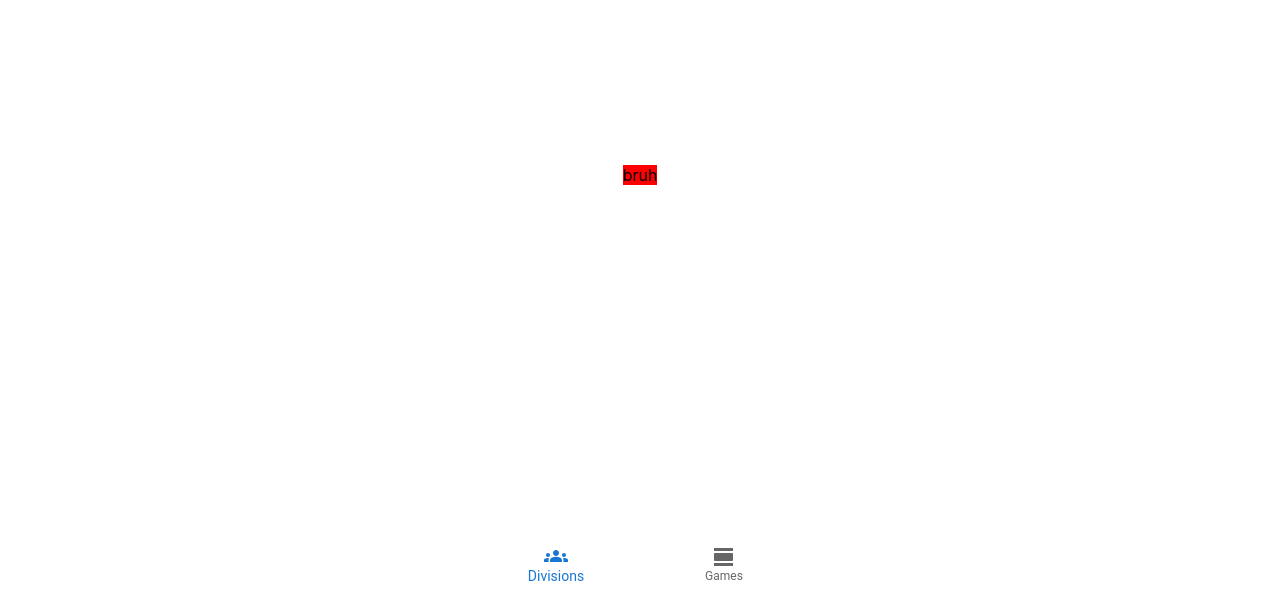
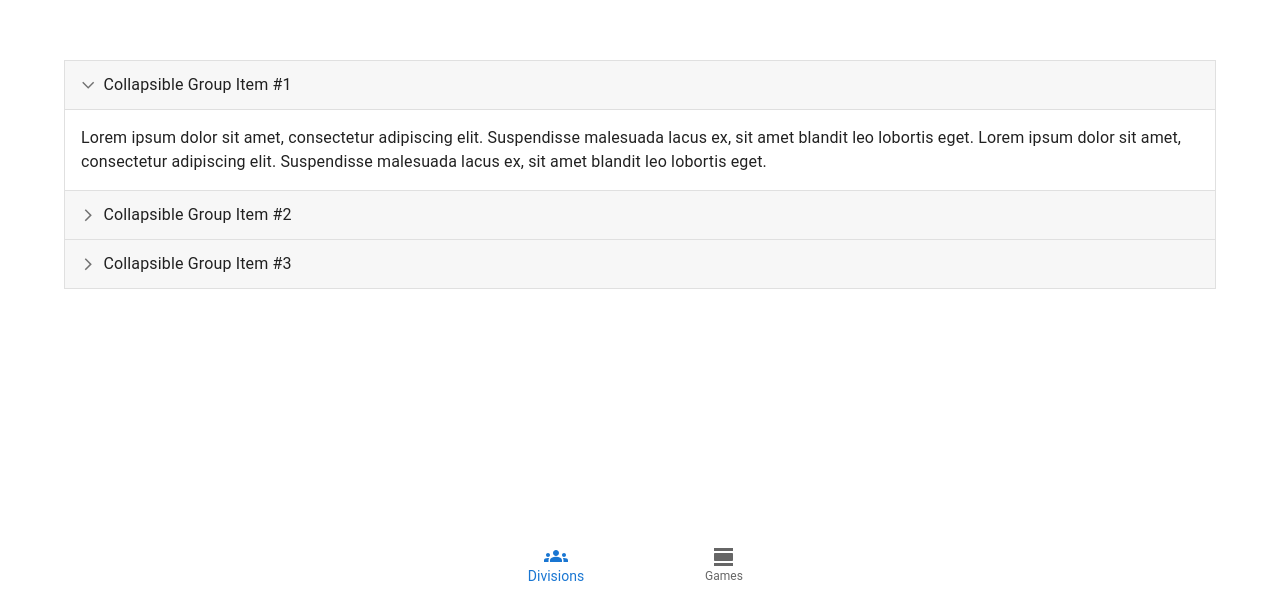
Before and after one commit to neezacoto/carribean-all-fours-scores, a React (Create React App) app: page / in a window 1280 px wide. Shown: the part 192-800 px from the top of the page. Built offline with nearby package versions, Linux system fonts and the light colour scheme.

Commit message:
working on divisions

```diff
--- a/src/components/Divisions.tsx
+++ b/src/components/Divisions.tsx
@@ -1,8 +1,108 @@
-import { Box } from "@mui/material";
-import React from "react";
+import * as React from "react";
+import { styled } from "@mui/material/styles";
+import ArrowForwardIosSharpIcon from "@mui/icons-material/ArrowForwardIosSharp";
+import MuiAccordion, { AccordionProps } from "@mui/material/Accordion";
+import MuiAccordionSummary, {
+  AccordionSummaryProps,
+} from "@mui/material/AccordionSummary";
+import MuiAccordionDetails from "@mui/material/AccordionDetails";
+import Typography from "@mui/material/Typography";
+
+const Accordion = styled((props: AccordionProps) => (
+  <MuiAccordion disableGutters elevation={0} square {...props} />
+))(({ theme }) => ({
+  border: `1px solid ${theme.palette.divider}`,
+  "&:not(:last-child)": {
+    borderBottom: 0,
+  },
+  "&::before": {
+    display: "none",
+  },
+}));
+
+const AccordionSummary = styled((props: AccordionSummaryProps) => (
+  <MuiAccordionSummary
+    expandIcon={<ArrowForwardIosSharpIcon sx={{ fontSize: "0.9rem" }} />}
+    {...props}
+  />
+))(({ theme }) => ({
+  backgroundColor:
+    theme.palette.mode === "dark"
+      ? "rgba(255, 255, 255, .05)"
+      : "rgba(0, 0, 0, .03)",
+  flexDirection: "row-reverse",
+  "& .MuiAccordionSummary-expandIconWrapper.Mui-expanded": {
+    transform: "rotate(90deg)",
+  },
+  "& .MuiAccordionSummary-content": {
+    marginLeft: theme.spacing(1),
+  },
+}));
+
+const AccordionDetails = styled(MuiAccordionDetails)(({ theme }) => ({
+  padding: theme.spacing(2),
+  borderTop: "1px solid rgba(0, 0, 0, .125)",
+}));
 
 function Home() {
-  return <Box style={{ backgroundColor: "red" }}> bruh </Box>;
+  const [expanded, setExpanded] = React.useState<string | false>("panel1");
+
+  const handleChange =
+    (panel: string) => (event: React.SyntheticEvent, newExpanded: boolean) => {
+      setExpanded(newExpanded ? panel : false);
+    };
+  return (
+    <div>
+      <Accordion
+        expanded={expanded === "panel1"}
+        onChange={handleChange("panel1")}
+      >
+        <AccordionSummary aria-controls="panel1d-content" id="panel1d-header">
+          <Typography>Collapsible Group Item #1</Typography>
+        </AccordionSummary>
+        <AccordionDetails>
+          <Typography>
+            Lorem ipsum dolor sit amet, consectetur adipiscing elit. Suspendisse
+            malesuada lacus ex, sit amet blandit leo lobortis eget. Lorem ipsum
+            dolor sit amet, consectetur adipiscing elit. Suspendisse malesuada
+            lacus ex, sit amet blandit leo lobortis eget.
+          </Typography>
+        </AccordionDetails>
+      </Accordion>
+      <Accordion
+        expanded={expanded === "panel2"}
+        onChange={handleChange("panel2")}
+      >
+        <AccordionSummary aria-controls="panel2d-content" id="panel2d-header">
+          <Typography>Collapsible Group Item #2</Typography>
+        </AccordionSummary>
+        <AccordionDetails>
+          <Typography>
+            Lorem ipsum dolor sit amet, consectetur adipiscing elit. Suspendisse
+            malesuada lacus ex, sit amet blandit leo lobortis eget. Lorem ipsum
+            dolor sit amet, consectetur adipiscing elit. Suspendisse malesuada
+            lacus ex, sit amet blandit leo lobortis eget.
+          </Typography>
+        </AccordionDetails>
+      </Accordion>
+      <Accordion
+        expanded={expanded === "panel3"}
+        onChange={handleChange("panel3")}
+      >
+        <AccordionSummary aria-controls="panel3d-content" id="panel3d-header">
+          <Typography>Collapsible Group Item #3</Typography>
+        </AccordionSummary>
+        <AccordionDetails>
+          <Typography>
+            Lorem ipsum dolor sit amet, consectetur adipiscing elit. Suspendisse
+            malesuada lacus ex, sit amet blandit leo lobortis eget. Lorem ipsum
+            dolor sit amet, consectetur adipiscing elit. Suspendisse malesuada
+            lacus ex, sit amet blandit leo lobortis eget.
+          </Typography>
+        </AccordionDetails>
+      </Accordion>
+    </div>
+  );
 }
 
 export default Home;
--- a/src/components/Home.tsx
+++ b/src/components/Home.tsx
@@ -1,14 +1,16 @@
-import React, { useState, CSSProperties } from "react";
+import React, { useState, useEffect, CSSProperties } from "react";
 import {
   BottomNavigation,
   BottomNavigationAction,
   Container,
   Grid,
+  CircularProgress,
 } from "@mui/material";
 import GroupsIcon from "@mui/icons-material/Groups";
 import ViewDayIcon from "@mui/icons-material/ViewDay";
 import Divisions from "./Divisions";
 import Games from "./Games";
+import { setup } from "../util/allFoursGame";
 
 const styles: { [key: string]: CSSProperties } = {
   container: {
@@ -36,84 +38,25 @@ const styles: { [key: string]: CSSProperties } = {
   },
 };
 
-type TeamEntry = {
-  team: Team;
-  bullsEye: number;
-  hangJacks: number;
-};
-
-class Game {
-  teamA: TeamEntry;
-  teamB: TeamEntry;
-  start: string;
-  end: string;
-  constructor(teamA: TeamEntry, teamB: TeamEntry, start: string, end: string) {
-    this.teamA = teamA;
-    this.teamB = teamB;
-    this.start = start;
-    this.end = end;
-
-    teamA.team.addBullsEyes(teamA.bullsEye, teamB.bullsEye);
-    teamA.team.addHangJacks(teamA.hangJacks, teamB.hangJacks);
-  }
-}
-
-class Team {
-  name: string;
-  bullsEyeWins: number;
-  bullsEyeLosses: number;
-  hangJackWins: number;
-  hangJackLosses: number;
-
-  constructor() {
-    // Initialize properties here
-    this.name = "";
-    this.bullsEyeWins = 0;
-    this.bullsEyeLosses = 0;
-    this.hangJackWins = 0;
-    this.hangJackLosses = 0;
-  }
-
-  addBullsEyes(won: number, lost: number) {
-    this.bullsEyeWins += won;
-    this.bullsEyeLosses += lost;
-  }
-
-  addHangJacks(won: number, lost: number) {
-    this.hangJackWins += won;
-    this.hangJackLosses += lost;
-  }
-}
-
-class Division {
-  name: string;
-  teams: Team[];
-
-  constructor(name: string) {
-    this.name = name;
-    this.teams = [];
-  }
-
-  addTeam(team: Team) {
-    this.teams.push(team);
-  }
-}
-
-class Tournement {
-  roundOne: Game[];
-  roundTwo: Game[];
-  roundThree: Game[];
-  divisions: Division[];
-  constructor() {
-    this.roundOne = [];
-    this.roundTwo = [];
-    this.roundThree = [];
-    this.divisions = [];
-  }
-}
-
 function Home() {
   const [screen, setScreen] = useState("divisions");
+  const [tournament, setTournament] = useState<any>(null);
+  const [loading, setLoading] = useState(true);
+
+  useEffect(() => {
+    const tournamentSetup = setup();
+    setTournament(tournamentSetup);
+    console.log("Tournament setup:", tournamentSetup);
+    setLoading(false); // Set loading to false after setup is complete
+  }, []);
+
+  if (loading) {
+    return (
+      <Container style={styles.container}>
+        <CircularProgress />
+      </Container>
+    );
+  }
 
   return (
     <Container style={styles.container}>
--- a/src/util/allFoursGame.ts
+++ b/src/util/allFoursGame.ts
@@ -1,88 +1,167 @@
-export const temp = {};
-// // Template
-// // export const divisions = {
-// //     stLouis: {
-// //         name: "ST. LOUIS",
-// //         one: {},
-// //         two: {},
-// //         three: {},
-// //     },
-// //     lewis: {
-// //         name: "LEWIS",
-// //         one: {},
-// //         two: {},
-// //         three: {},
-// //     },
-// //     jones: {
-// //         name: "JONES",
-// //         one: {},
-// //         two: {},
-// //         three: {},
-// //     },
-// //     gibbs: {
-// //         name: "Gibbs",
-// //         one: {},
-// //         two: {},
-// //         three: {},
-// //     },
-// //     philip: {
-// //         name: "PHILIP",
-// //         one: {},
-// //         two: {},
-// //         three: {},
-// //     }
-// // }
-// enum divisions {
-//     "ST. LOUIS",
-//     "LEWIS",
-//     "JONES",
-//     "GIBBS",
-//     "PHILIP"
-// }
+type TeamEntry = {
+    team: Team;
+    bullsEye: number;
+    hangJacks: number;
+  };
 
-// enum ST_LOUIS {
-//     "STRIKERS",
-//     "GUYANA",
-//     "NEW JERESY UNITED",
-//     "AIR FORCE ONE"
+  class Game {
+    teamA: TeamEntry;
+    teamB: TeamEntry;
+    start: string;
+    end: string;
+    constructor(teamA: TeamEntry, teamB: TeamEntry, start: string, end: string) {
+      this.teamA = teamA;
+      this.teamB = teamB;
+      this.start = start;
+      this.end = end;
 
-// }
+      teamA.team.addBullsEyes(teamA.bullsEye, teamB.bullsEye);
+      teamA.team.addHangJacks(teamA.hangJacks, teamB.hangJacks);
+    }
+  }
 
-// enum LEWIS {
-//     "RAIDERS",
-//     "GAMBLERS",
-//     "CARIB",
-// }
+  class Team {
+    name: string;
+    bullsEyeWins: number;
+    bullsEyeLosses: number;
+    hangJackWins: number;
+    hangJackLosses: number;
 
-// enum JONES {
-//     "SOCOSA",
-//     "BLACK EAGLES",
-//     "ORIGINAL EAGLES",
-//     "TRINI REBELS"
-// }
+    constructor(name: string) {
+      // Initialize properties here
+      this.name = name;
+      this.bullsEyeWins = 0;
+      this.bullsEyeLosses = 0;
+      this.hangJackWins = 0;
+      this.hangJackLosses = 0;
+    }
 
-// enum GIBBS	{
-//     "UNTOUCHABLES",
-//     "GAME OF THRONES",
-//     "JUST 4 YOU"
-// }
+    public addBullsEyes(won: number, lost: number) {
+      this.bullsEyeWins += won;
+      this.bullsEyeLosses += lost;
+    }
 
-// enum PHILIP {
-//     "NEW MILLINIUM",
-//     "WHY WORRY",
-//     "UNITY",
-//     "MONTREAL"
-// }
+    public addHangJacks(won: number, lost: number) {
+      this.hangJackWins += won;
+      this.hangJackLosses += lost;
+    }
+  }
+
+  class Division {
+    name: string;
+    teams: Team[];
+
+    constructor(name: string) {
+      this.name = name;
+      this.teams = [];
+    }
+
+    public addTeam(team: Team) {
+      this.teams.push(team);
+    }
+  }
+
+  type Round = 1 | 2 | 3;
+  class Tournement {
+    roundOne: Game[];
+    roundTwo: Game[];
+    roundThree: Game[];
+    divisions: Division[];
+    constructor() {
+      this.roundOne = [];
+      this.roundTwo = [];
+      this.roundThree = [];
+      this.divisions = [];
+    }
+
+    public addDivision(name: string) {
+      this.divisions.push(new Division(name));
+    }
+
+    public getDivisions() {
+      return this.divisions;
+    }
+
+    public getGames() {
+      return [this.roundOne, this.roundTwo, this.roundThree];
+    }
+
+    private addGameToRound(round: Round, game: Game) {
+      switch (round) {
+        case 1:
+          this.roundOne.push(game);
+          break;
+        case 2:
+          this.roundTwo.push(game);
+          break;
+        case 3:
+          this.roundThree.push(game);
+          break;
+      }
+    }
+  }
+
+  export function setup() {
+    const tournament = new Tournement();
+
+    const addTeamsToDivision = (division: Division, enumObject: any) => {
+      Object.values(enumObject).forEach((teamName) => {
+        division.addTeam(new Team(teamName as string));
+      });
+    };
+
+    const divisionsAndTeams = [
+      { name: "St. Louis", enumObject: StLouis },
+      { name: "Lewis", enumObject: Lewis },
+      { name: "Jones", enumObject: Jones },
+      { name: "Gibbs", enumObject: Gibbs },
+      { name: "Philip", enumObject: Philip },
+    ];
+
+    divisionsAndTeams.forEach(({ name, enumObject }) => {
+      const division = new Division(name);
+      addTeamsToDivision(division, enumObject);
+      tournament.addDivision(division.name);
+    });
+
+    //Games
+
+    return tournament;
+  }
 
 
 
-// export const rounds = {
-//     one: [
-//         {
-//             teamA: ""
-//         }
-//     ],
-//     two: {},
-//     three: {}
+  type Divisions = StLouis | Lewis | Jones | Gibbs | Philip;
 
-// }
+  enum StLouis {
+    STRIKERS = "STRIKERS",
+    GUYANA = "GUYANA",
+    NEW_JERSEY_UNITED = "NEW JERSEY UNITED",
+    AIR_FORCE_ONE = "AIR FORCE ONE",
+  }
+
+  enum Lewis {
+    RAIDERS = "RAIDERS",
+    GAMBLERS = "GAMBLERS",
+    CARIB = "CARIB",
+  }
+
+  enum Jones {
+    SOCOSA = "SOCOSA",
+    BLACK_EAGLES = "BLACK EAGLES",
+    ORIGINAL_EAGLES = "ORIGINAL EAGLES",
+    TRINI_REBELS = "TRINI REBELS",
+  }
+
+  enum Gibbs {
+    UNTOUCHABLES = "UNTOUCHABLES",
+    GAME_OF_THRONES = "GAME OF THRONES",
+    JUST_FOR_YOU = "JUST 4 YOU",
+  }
+
+  enum Philip {
+    NEW_MILLENNIUM = "NEW MILLENNIUM",
+    WHY_WORRY = "WHY WORRY",
+    UNITY = "UNITY",
+    MONTREAL = "MONTREAL",
+  }
```
